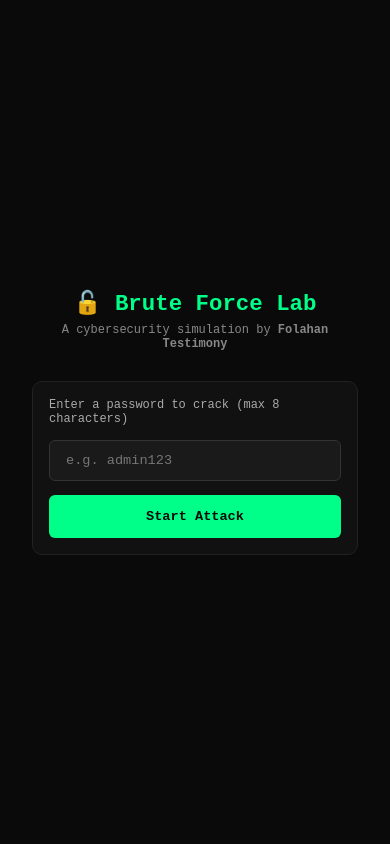
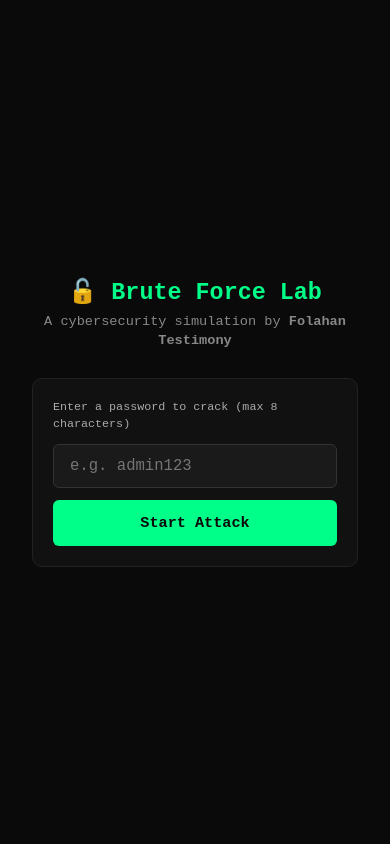
Before and after one commit to CasPerXploit88/brute-force-lab, a Flask app: page / in a window 390 px wide. Run offline with Flask 3, Linux system fonts and the light colour scheme.

Commit message:
improve mobile responsiveness

```diff
--- a/static/css/style.css
+++ b/static/css/style.css
@@ -12,44 +12,46 @@ body {
     display: flex;
     align-items: center;
     justify-content: center;
-    padding: 20px;
+    padding: 16px;
 }
 
 .container {
     width: 100%;
     max-width: 540px;
-    padding: 20px;
+    padding: 16px;
 }
 
 .header {
     text-align: center;
-    margin-bottom: 30px;
+    margin-bottom: 28px;
 }
 
 .header h1 {
-    font-size: clamp(1.4rem, 5vw, 2rem);
+    font-size: clamp(1.3rem, 6vw, 2rem);
     color: #00ff88;
     margin-bottom: 6px;
 }
 
 .header p {
-    font-size: clamp(0.75rem, 3vw, 0.85rem);
+    font-size: clamp(0.72rem, 3.5vw, 0.85rem);
     color: #888;
+    line-height: 1.4;
 }
 
 .card {
     background: #111;
     border: 1px solid #222;
     border-radius: 10px;
-    padding: 24px;
+    padding: 20px;
     display: flex;
     flex-direction: column;
-    gap: 14px;
+    gap: 12px;
 }
 
 .card label {
-    font-size: clamp(0.75rem, 3vw, 0.85rem);
+    font-size: clamp(0.72rem, 3vw, 0.85rem);
     color: #aaa;
+    line-height: 1.4;
 }
 
 .card input {
@@ -59,7 +61,7 @@ body {
     padding: 12px 16px;
     color: #00ff88;
     font-family: 'Courier New', monospace;
-    font-size: clamp(0.85rem, 3vw, 1rem);
+    font-size: clamp(0.85rem, 4vw, 1rem);
     outline: none;
     transition: border 0.2s;
     width: 100%;
@@ -75,7 +77,7 @@ body {
     border: none;
     border-radius: 6px;
     padding: 14px;
-    font-size: clamp(0.85rem, 3vw, 0.95rem);
+    font-size: clamp(0.85rem, 4vw, 0.95rem);
     font-weight: bold;
     cursor: pointer;
     font-family: 'Courier New', monospace;
@@ -88,35 +90,37 @@ body {
 }
 
 .result-box {
-    margin-top: 24px;
+    margin-top: 20px;
     background: #111;
     border: 1px solid #222;
     border-radius: 10px;
-    padding: 24px;
+    padding: 20px;
     display: flex;
     flex-direction: column;
-    gap: 16px;
+    gap: 14px;
 }
 
 .stat {
     display: flex;
     justify-content: space-between;
-    align-items: center;
+    align-items: flex-start;
     border-bottom: 1px solid #1e1e1e;
     padding-bottom: 10px;
-    flex-wrap: wrap;
-    gap: 6px;
+    gap: 12px;
 }
 
 .stat span {
-    font-size: clamp(0.72rem, 2.5vw, 0.8rem);
+    font-size: clamp(0.70rem, 3vw, 0.8rem);
     color: #666;
+    white-space: nowrap;
+    padding-top: 2px;
 }
 
 .stat strong {
-    font-size: clamp(0.82rem, 3vw, 0.95rem);
+    font-size: clamp(0.78rem, 3.5vw, 0.95rem);
     color: #00ff88;
     text-align: right;
+    word-break: break-word;
 }
 
 .loader {
@@ -132,16 +136,14 @@ body {
     50% { opacity: 0.3; }
 }
 
-@media (max-width: 400px) {
+@media (max-width: 380px) {
     .container {
-        padding: 12px;
+        padding: 10px;
     }
-
     .card {
-        padding: 16px;
+        padding: 14px;
     }
-
     .result-box {
-        padding: 16px;
+        padding: 14px;
     }
 }
```
